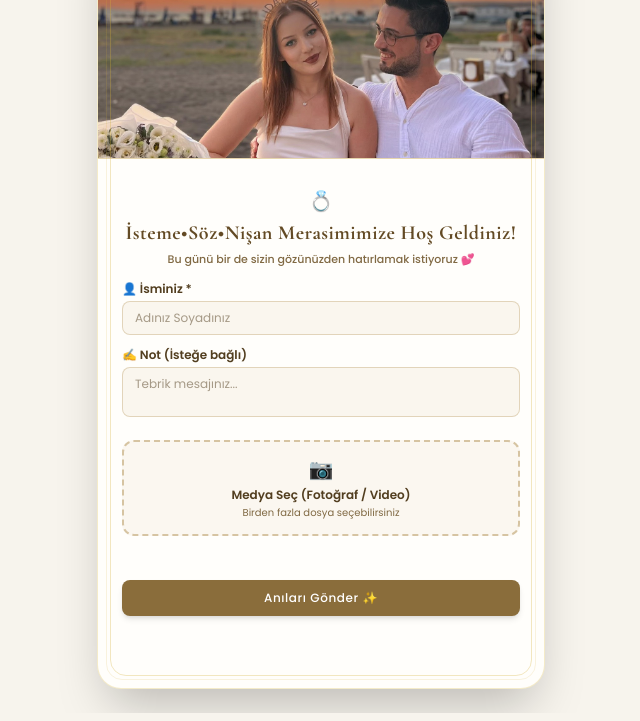
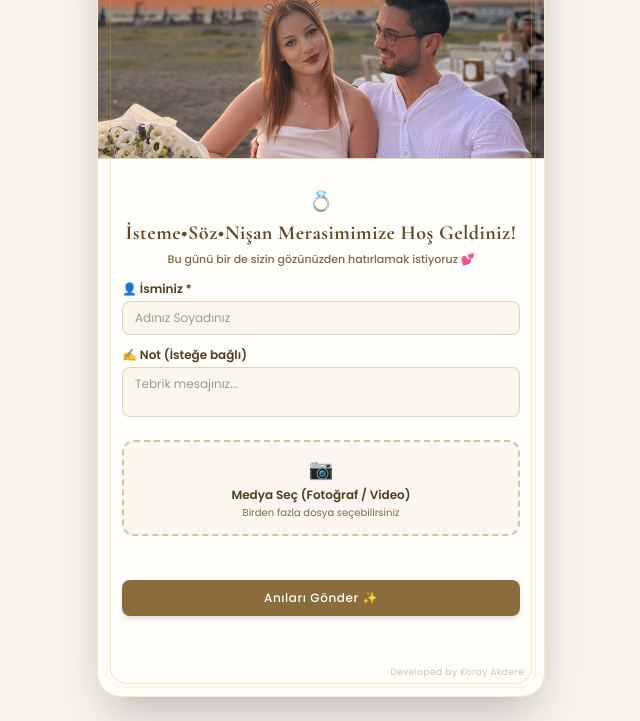
Before and after one commit to Koray-Akdere/Foto-Video-Yukleme-Sitesi, a website: page site.html in a window 1280 px wide. Shown: the part 106-827 px from the top of the page, without its empty margins (319-959 px from the left). Drawn offline with nearby package versions, Linux system fonts and the light colour scheme.

Commit message:
Add files via upload

```diff
--- a/site.html
+++ b/site.html
@@ -4,7 +4,6 @@
     <meta charset="UTF-8" />
     <meta name="viewport" content="width=device-width, initial-scale=1.0" />
     <title>Ebru & Berkay Nişan Hatırası</title>
-    <!-- Tailwind CSS v4 -->
     <script src="https://cdn.jsdelivr.net/npm/@tailwindcss/browser@4"></script>
     <style>
       @import url("https://fonts.googleapis.com/css2?family=Cormorant+Garamond:ital,wght@0,400;0,500;0,600;0,700;1,400&family=Poppins:wght@300;400;500;600&display=swap");
@@ -20,11 +19,9 @@
     </style>
   </head>
   <body class="flex items-center justify-center min-h-screen p-4 sm:p-6">
-    <!-- Ana Davetiye Kart Tuvali -->
     <div
       class="w-full max-w-md bg-[#fffefb] rounded-3xl shadow-2xl border border-[#d4af37]/25 relative overflow-hidden flex flex-col"
     >
-      <!-- İnce Çift Katmanlı Gold Süsleme Sınırları -->
       <div
         class="absolute inset-2 border border-[#d4af37]/15 rounded-2xl pointer-events-none z-20"
       ></div>
@@ -32,13 +29,9 @@
         class="absolute inset-3 border border-[#d4af37]/30 rounded-2xl pointer-events-none z-20"
       ></div>
 
-      <!-- ======================================================== -->
-      <!-- ÜST KISIM: SOL ÜSTTE METİN OLAN FOTOĞRAF ALANI            -->
-      <!-- ======================================================== -->
       <div
         class="w-full h-[240px] relative overflow-hidden z-10 border-b border-[#d4af37]/20 bg-[#eadecc]"
       >
-        <!-- Çiftin Fotoğrafı (Uzantıyı bir önceki adımdaki gibi .jpeg olarak bıraktım) -->
         <img
           id="coverImage"
           src="kapak.jpeg"
@@ -46,12 +39,10 @@
           class="w-full h-full object-cover object-center absolute inset-0"
         />
 
-        <!-- Yazıların Üst Tarafında Yumuşak ve Zarif Bir Kontrast Koruması (Yazılar kaybolmasın diye) -->
         <div
           class="absolute inset-0 bg-gradient-to-b from-black/50 via-black/10 to-transparent pointer-events-none z-10"
         ></div>
 
-        <!-- Sol Üste Taşınan Başlık ve Tarih Bloğu -->
         <div class="absolute top-6 left-6 right-6 text-white z-20 text-left">
           <h1
             class="text-2xl md:text-3xl font-serif font-bold tracking-wide drop-shadow-[0_2px_4px_rgba(0,0,0,0.6)]"
@@ -66,13 +57,9 @@
         </div>
       </div>
 
-      <!-- ======================================================== -->
-      <!-- ALT KISIM: İNTERAKTİF FORM ALANI                        -->
-      <!-- ======================================================== -->
       <div
-        class="p-6 text-center flex-1 flex flex-col justify-between relative z-10"
+        class="p-6 pb-8 text-center flex-1 flex flex-col justify-between relative z-10"
       >
-        <!-- Karşılama Mesajı -->
         <div class="text-center pt-1 select-none">
           <div class="text-xl mb-1">💍</div>
           <h2
@@ -87,7 +74,6 @@
           </p>
         </div>
 
-        <!-- Form Alanı -->
         <form id="uploadForm" class="space-y-3 text-left w-full">
           <div>
             <label class="block text-xs font-semibold text-[#523e1f] mb-1"
@@ -166,6 +152,12 @@
             class="w-full text-center text-[11px] font-medium hidden p-2 rounded-lg transition-all"
           ></div>
         </div>
+
+        <div
+          class="absolute bottom-4 right-5 text-[9px] font-light text-[#806943]/50 tracking-wider select-none pointer-events-none"
+        >
+          Developed by Koray Akdere
+        </div>
       </div>
     </div>
 
```
